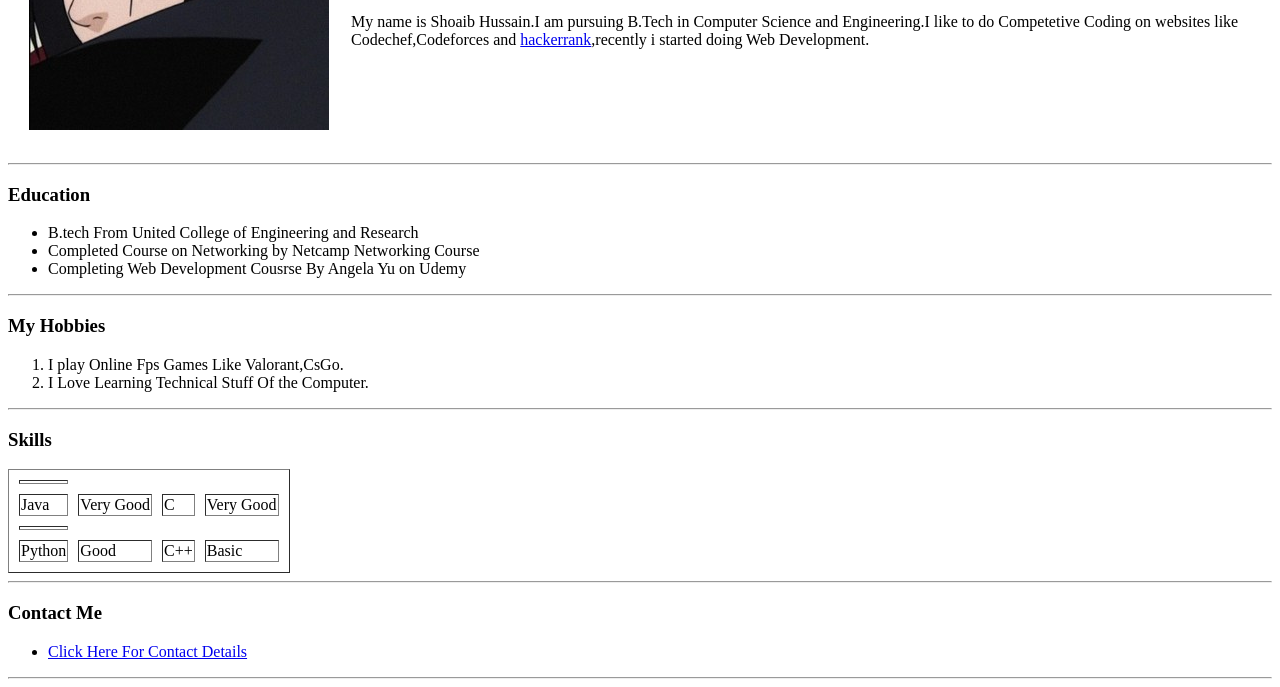
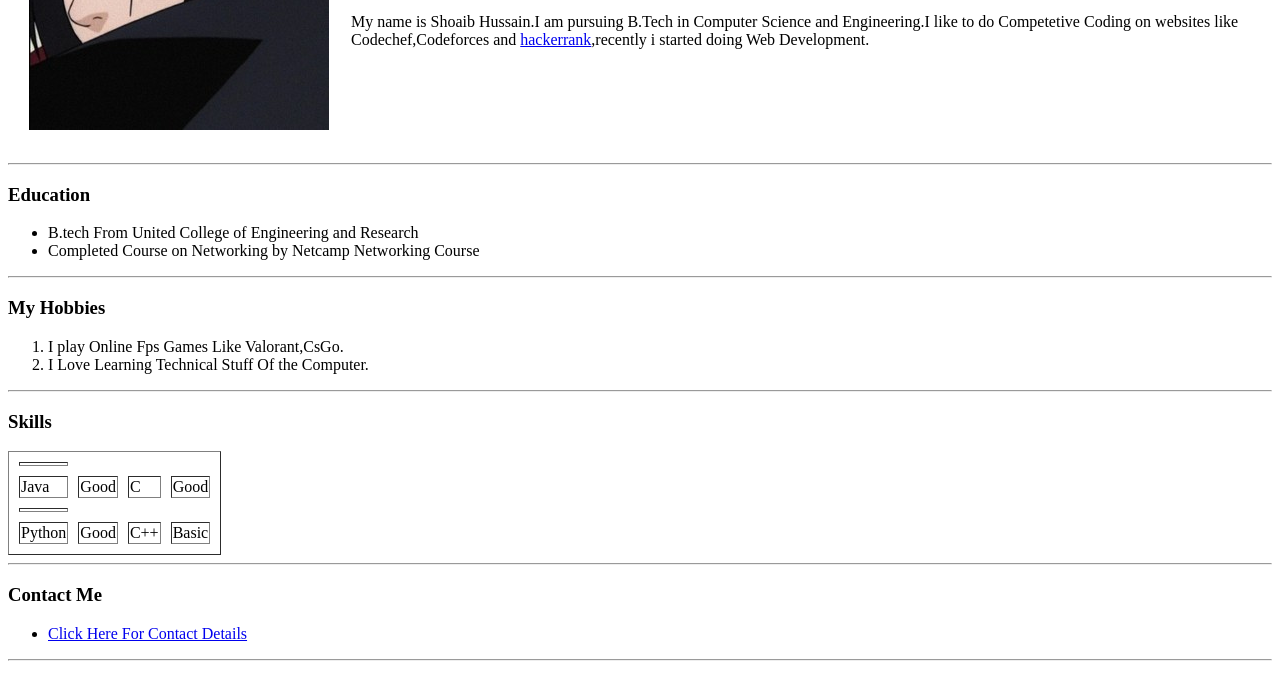
Before and after one commit to Nothinguy1/mark1, a plain HTML site: page index.html in a window 1280 px wide. Shown: the part 199-886 px from the top of the page. Drawn offline with Linux system fonts and the light colour scheme.

Commit message:
Update index.html

```diff
--- a/index.html
+++ b/index.html
@@ -26,7 +26,6 @@
   <ul>
     <li>B.tech From United College of Engineering and Research </li>
     <li>Completed Course on Networking by Netcamp Networking Course</li>
-    <li>Completing Web Development Cousrse By Angela Yu on Udemy</li>
   </ul>
   <hr />
   <h3> My Hobbies </h3>
@@ -44,9 +43,9 @@
     <tr>
       <td><tr>
         <td>Java</td>
-        <td>Very Good </td>
+        <td> Good </td>
         <td>C</td>
-        <td>Very Good</td>
+        <td> Good</td>
       </tr></td>
       <td>
         <tr>
```
